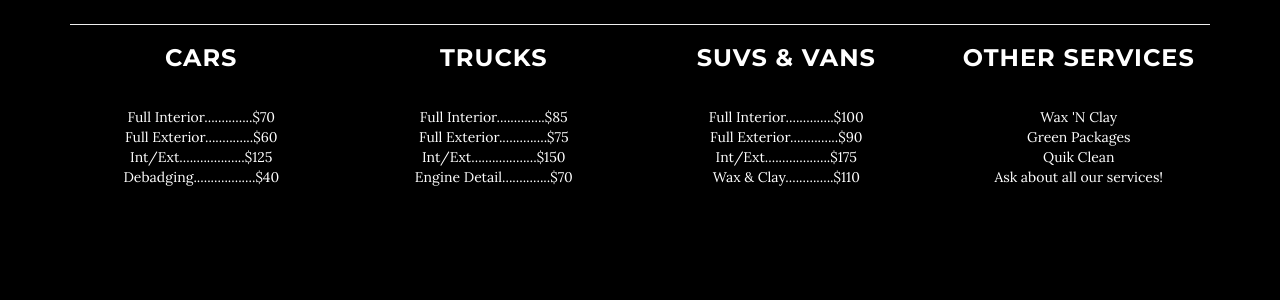
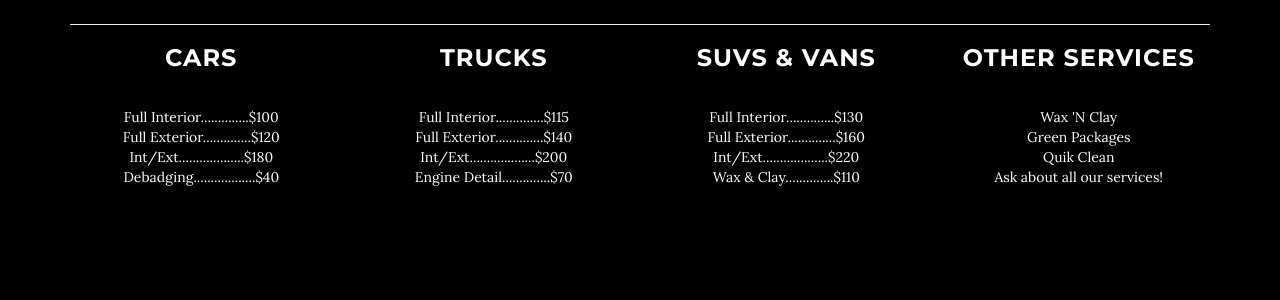
Before and after one commit to Silverado5300/RileyAuto, a Jekyll site: the page built from index.html, in a window 1280 px wide and 900 px high, scrolled down 997 px. Shown: the part 152-452 px from the top of the window. Built offline with Jekyll 4.4.1, drawn with Linux system fonts in a browser that asks for light colours.

Commit message:
Update prices.html

```diff
--- a/_includes/prices.html
+++ b/_includes/prices.html
@@ -15,13 +15,13 @@
                     <h3>Cars</h3>
                     <p class="text-muted">
                         <div>
-                        Full Interior..............$70
+                        Full Interior..............$100
                         </div>
                         <div>
-                        Full Exterior..............$60
+                        Full Exterior..............$120
                         </div>
                         <div>
-                        Int/Ext...................$125
+                        Int/Ext...................$180
                         </div>
                         <div>
                         Debadging..................$40
@@ -34,13 +34,13 @@
                     <h3>Trucks</h3>
                     <p class="text-muted">
                         <div>
-                            Full Interior..............$85
+                            Full Interior..............$115
                         </div>
                         <div>
-                            Full Exterior..............$75
+                            Full Exterior..............$140
                         </div>
                         <div>
-                            Int/Ext...................$150
+                            Int/Ext...................$200
                         </div>
                         <div>
                             Engine Detail..............$70
@@ -54,13 +54,13 @@
                     <h3>SUVs & Vans</h3>
                     <p class="text-muted">
                         <div>
-                            Full Interior..............$100
+                            Full Interior..............$130
                         </div>
                         <div>
-                            Full Exterior..............$90
+                            Full Exterior..............$160
                         </div>
                         <div>
-                            Int/Ext...................$175
+                            Int/Ext...................$220
                         </div>
                         <div>
                             Wax & Clay..............$110
```
